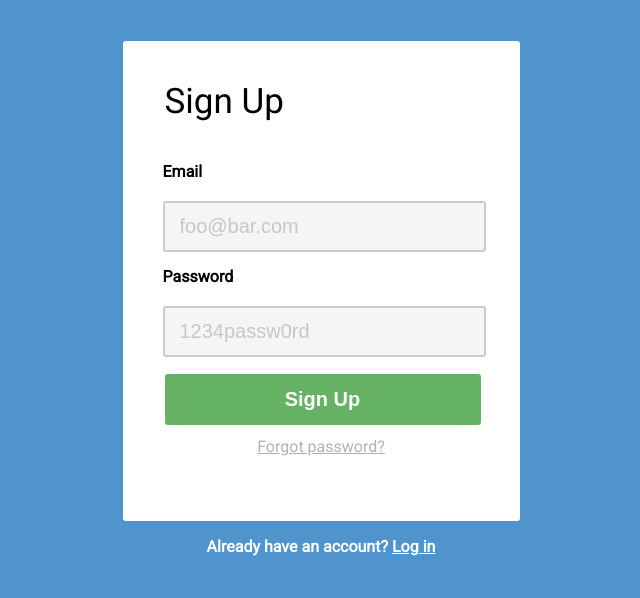
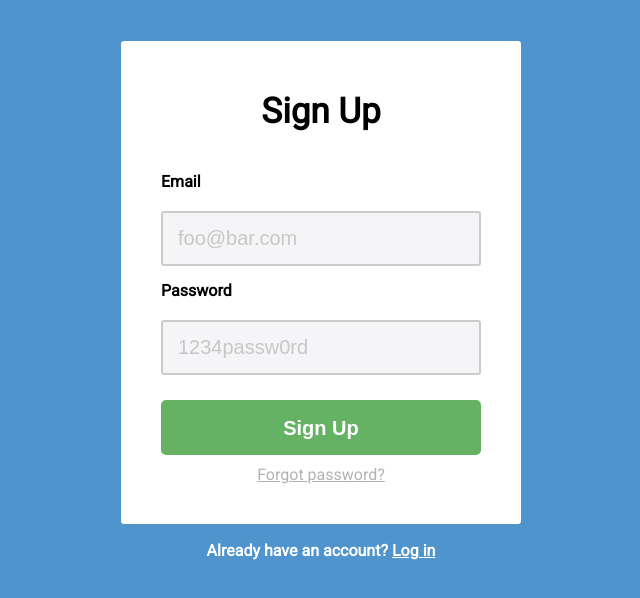
Before and after one commit to Mhruza/sign-up-page, a plain HTML site: page index.html in a window 1280 px wide. Shown: the part 98-696 px from the top of the page, without its empty margins (319-959 px from the left). Drawn offline with Linux system fonts and the light colour scheme.

Commit message:
Fixes semantics, clear visible box model

```diff
--- a/index.html
+++ b/index.html
@@ -9,22 +9,23 @@
 	<header>
 		<img src="images/logo.png" alt="Analongsea logo">
 	</header>
-	<section class="box">
-		<form action="#" method="post">
 
-				<legend>Sign Up</legend>
+	<main>
+		<form action="#" method="post" class="box">
+			<h1>Sign Up</h1>
+			<label for="email" required>Email</label>
+				<input type="email" name='email' id='email' placeholder="foo@bar.com" />
+			<label for="password" required>Password</label>
+				<input type="password" name='password' id='password' placeholder="1234passw0rd" />
+			<button type="submit">Sign Up</button>
+			<a href="#">Forgot password?</a>
+		</form>
 
-				<label for="email" required>Email</label>
-					<input type="email" name='email' id='email' placeholder="foo@bar.com" />
-				<label for="password" required>Password</label>
-					<input type="password" name='password' id='password' placeholder="1234passw0rd" />
-				<button type="submit">Sign Up</button>
+		<div>
+			<p>Already have an account? <a href="/login">Log in</a></p>
+		</div>
+	</main>
 
-				<a href="#">Forgot password?</a>
-
-		</form>
-	</section>
-				<p>Already have an account? <a href="/login">Log in</a></p>
 
 </body>
 </html>
--- a/main.css
+++ b/main.css
@@ -1,75 +1,91 @@
+* {
+	box-sizing: border-box;
+	margin: 0 auto;
+	width: 100%;
+}
+
 body {
 	background-color: #4F94CD;
 	font-family: Roboto;
 }
+
 header {
 	text-align: center;
 	margin-top: 60px;
 }
+
 img {
 	width: 150px;
 	height: 35px;
 }
+
 .box {
-	width: 317px;
+	width: 400px;
 	background-color: white;
-	margin-right: auto;
-	margin-left: auto;
 	margin-top: 40px;
-	height: 480px;
-	padding-left: 40px;
-	padding-right: 40px;
+	height: 100%;
+	padding: 40px;
 	border-radius: 3px;
 }
-legend {
-	margin-right: auto;
-	margin-left: auto;
+
+h1 {
 	font-size: 35px;
-	padding-top: 40px;
+	/*font-weight: light;*/
+	text-align: center;
+	padding-top: 10px;
 	margin-bottom: 40px;
 }
+
+input, button {
+	height: 55px;
+	padding: 15px;
+	width: 320px;
+}
+
 input {
-	width: 302px;
 	border: 2px solid gray;
 	border-radius: 3px;
-	height: 45px;
 	background-color: #e8e8ee;
 	margin-top: 20px;
 	font-size: 20px;
-	padding-left: 15px;
 	margin-bottom: 15px;
 	opacity: .4;
 }
+
 label {
 	font-weight: 800;
 }
+
 form {
 	text-align: left;
 }
+
 button {
-	width: 320px;
 	background-color: green;
 	color: white;
 	font-size: 20px;
 	font-weight: bold;
-	border: 2px solid #fffbff;
+	border: 2px solid green;
 	border-radius: 5px;
-	position: relative;
-	height: 55px;
 	opacity: .6;
+	margin-top: 10px;
 }
+
 button:hover {
 	background-color: #006400;
 }
 
-p {
-	text-align: center;
+div p {
 	color: white;
 	font-weight: bold;
+	text-align: center;
+	margin-top: 17px;
 }
-p a {
+
+div p a {
 	color: white;
 }
+
 .box a {
 	display: block;
 	text-align: center;
```
